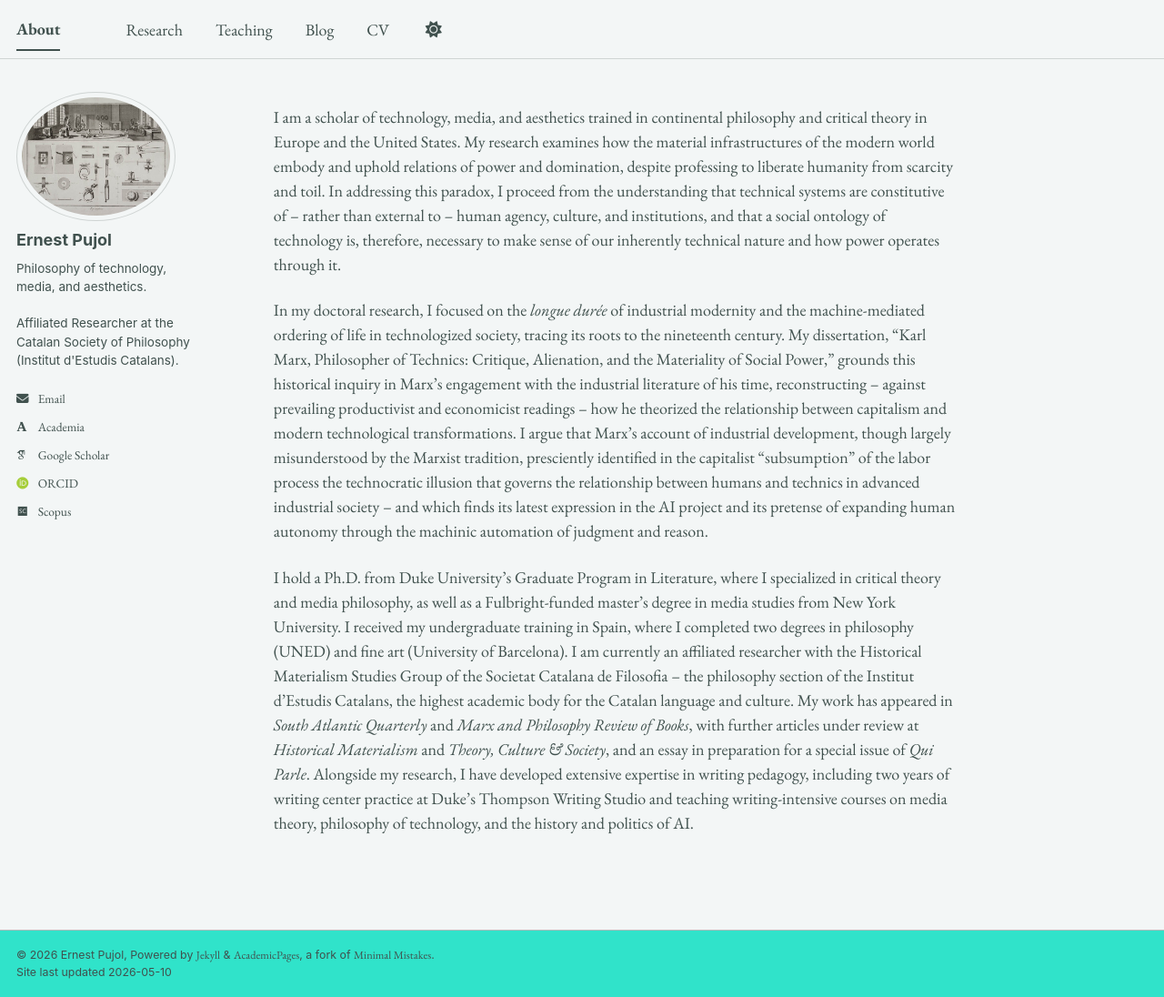
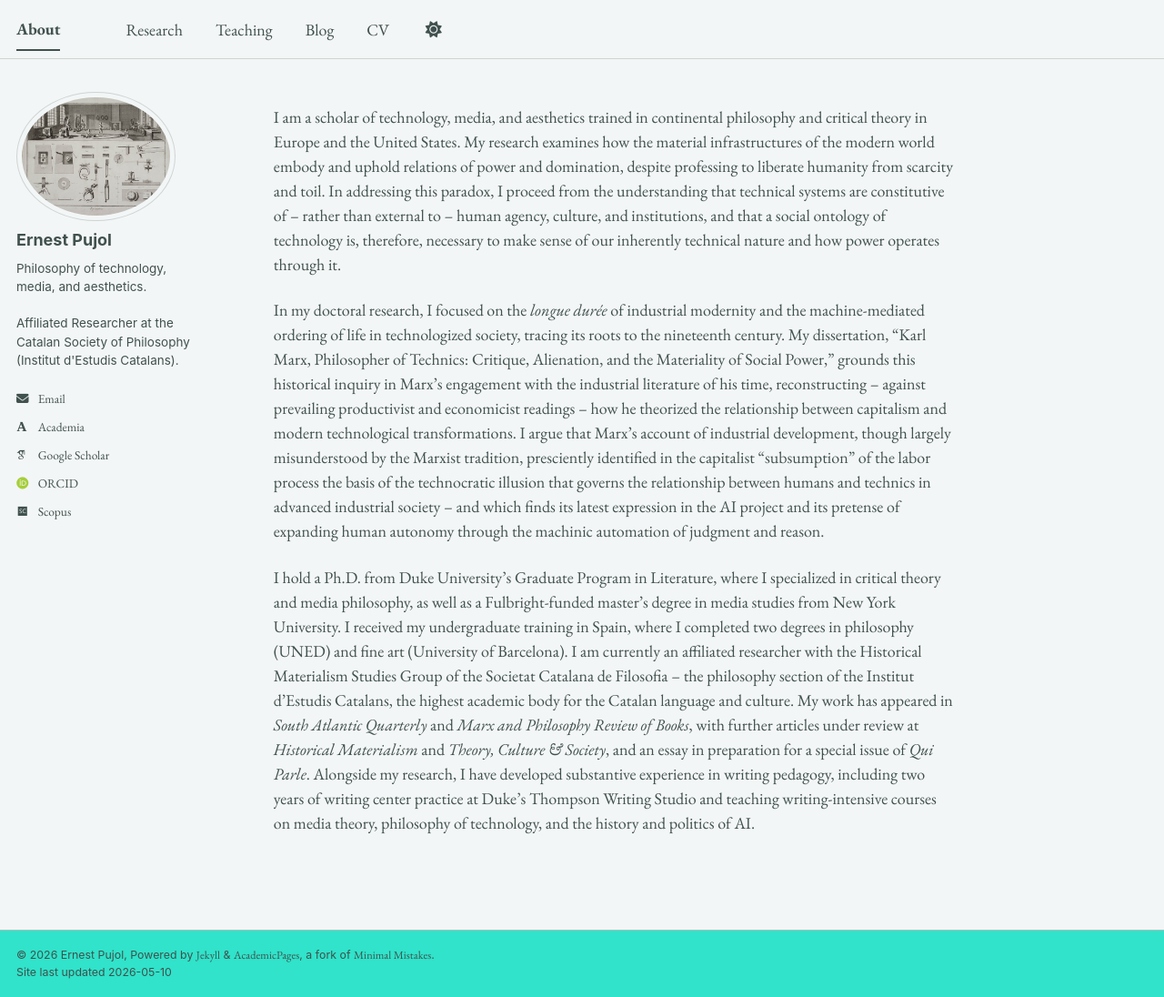
Before and after one commit to epujol90/epujol90.github.io, a Jekyll site: the page built from _pages/about.md, in a window 1280 px wide and 1096 px high. Shown: the whole window at 91% size. Built offline with Jekyll 4.4.1, drawn with Linux system fonts in a browser that asks for light colours; some web fonts are replaced; a script bundle is joined from its source files by our own code; library files that are not in the unit come from our copies.

Commit message:
Update about.md

```diff
--- a/_pages/about.md
+++ b/_pages/about.md
@@ -8,6 +8,6 @@ redirect_from:
 ---
 I am a scholar of technology, media, and aesthetics trained in continental philosophy and critical theory in Europe and the United States. My research examines how the material infrastructures of the modern world embody and uphold relations of power and domination, despite professing to liberate humanity from scarcity and toil. In addressing this paradox, I proceed from the understanding that technical systems are constitutive of -- rather than external to -- human agency, culture, and institutions, and that a social ontology of technology is, therefore, necessary to make sense of our inherently technical nature and how power operates through it.
 
-In my doctoral research, I focused on the _longue durée_ of industrial modernity and the machine-mediated ordering of life in technologized society, tracing its roots to the nineteenth century. My dissertation, “Karl Marx, Philosopher of Technics: Critique, Alienation, and the Materiality of Social Power,” grounds this historical inquiry in Marx’s engagement with the industrial literature of his time, reconstructing -- against prevailing productivist and economicist readings -- how he theorized the relationship between capitalism and modern technological transformations. I argue that Marx’s account of industrial development, though largely misunderstood by the Marxist tradition, presciently identified in the capitalist "subsumption" of the labor process the technocratic illusion that governs the relationship between humans and technics in advanced industrial society -- and which finds its latest expression in the AI project and its pretense of expanding human autonomy through the machinic automation of judgment and reason.
+In my doctoral research, I focused on the _longue durée_ of industrial modernity and the machine-mediated ordering of life in technologized society, tracing its roots to the nineteenth century. My dissertation, “Karl Marx, Philosopher of Technics: Critique, Alienation, and the Materiality of Social Power,” grounds this historical inquiry in Marx’s engagement with the industrial literature of his time, reconstructing -- against prevailing productivist and economicist readings -- how he theorized the relationship between capitalism and modern technological transformations. I argue that Marx’s account of industrial development, though largely misunderstood by the Marxist tradition, presciently identified in the capitalist "subsumption" of the labor process the basis of the technocratic illusion that governs the relationship between humans and technics in advanced industrial society -- and which finds its latest expression in the AI project and its pretense of expanding human autonomy through the machinic automation of judgment and reason.
 
-I hold a Ph.D. from Duke University’s Graduate Program in Literature, where I specialized in critical theory and media philosophy, as well as a Fulbright-funded master’s degree in media studies from New York University. I received my undergraduate training in Spain, where I completed two degrees in philosophy (UNED) and fine art (University of Barcelona). I am currently an affiliated researcher with the Historical Materialism Studies Group of the Societat Catalana de Filosofia -- the philosophy section of the Institut d’Estudis Catalans, the highest academic body for the Catalan language and culture. My work has appeared in _South Atlantic Quarterly_ and _Marx and Philosophy Review of Books_, with further articles under review at _Historical Materialism_ and _Theory, Culture & Society_, and an essay in preparation for a special issue of _Qui Parle_. Alongside my research, I have developed extensive expertise in writing pedagogy, including two years of writing center practice at Duke’s Thompson Writing Studio and teaching writing-intensive courses on media theory, philosophy of technology, and the history and politics of AI.
+I hold a Ph.D. from Duke University’s Graduate Program in Literature, where I specialized in critical theory and media philosophy, as well as a Fulbright-funded master’s degree in media studies from New York University. I received my undergraduate training in Spain, where I completed two degrees in philosophy (UNED) and fine art (University of Barcelona). I am currently an affiliated researcher with the Historical Materialism Studies Group of the Societat Catalana de Filosofia -- the philosophy section of the Institut d’Estudis Catalans, the highest academic body for the Catalan language and culture. My work has appeared in _South Atlantic Quarterly_ and _Marx and Philosophy Review of Books_, with further articles under review at _Historical Materialism_ and _Theory, Culture & Society_, and an essay in preparation for a special issue of _Qui Parle_. Alongside my research, I have developed substantive experience in writing pedagogy, including two years of writing center practice at Duke’s Thompson Writing Studio and teaching writing-intensive courses on media theory, philosophy of technology, and the history and politics of AI.
```
